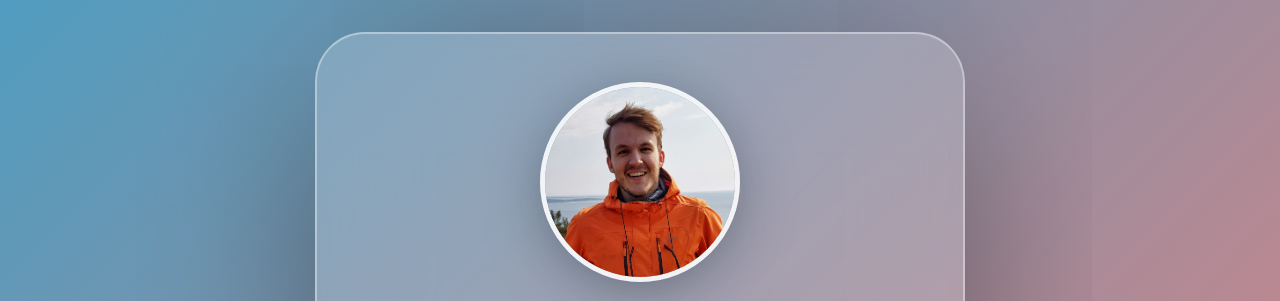
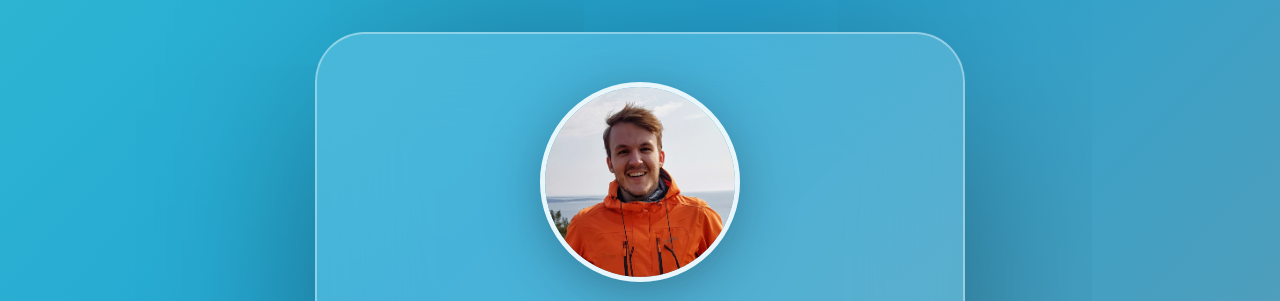
Before and after one commit to Mafusen/Mafusen.github.io, a plain HTML site: page index.html in a window 1280 px wide. Shown: the top 301 px of the page. Drawn offline with nearby package versions, Linux system fonts and the light colour scheme.

Commit message:
New backround

```diff
--- a/style.css
+++ b/style.css
@@ -14,7 +14,7 @@ body::before {
   inset: 0;
   z-index: -1;
   pointer-events: none;
-  background: linear-gradient(-45deg, #f48665, #df8181, #25a4d2, #4cffd5);
+  background: linear-gradient(-45deg, #f48665, #25a4d2, #4cffd5);
   background-size: 400% 400%;
   -webkit-animation: gradient 30s ease infinite;
           animation: gradient 30s ease infinite;
```
